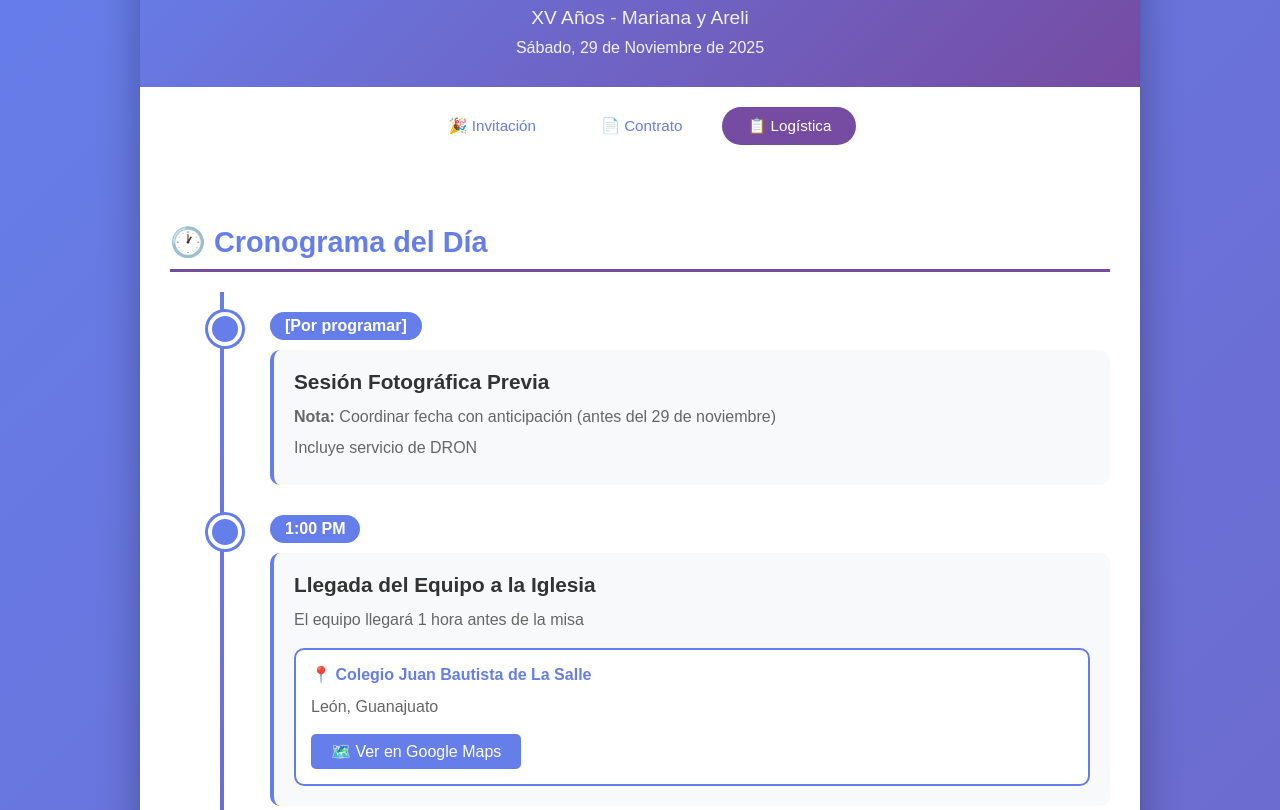
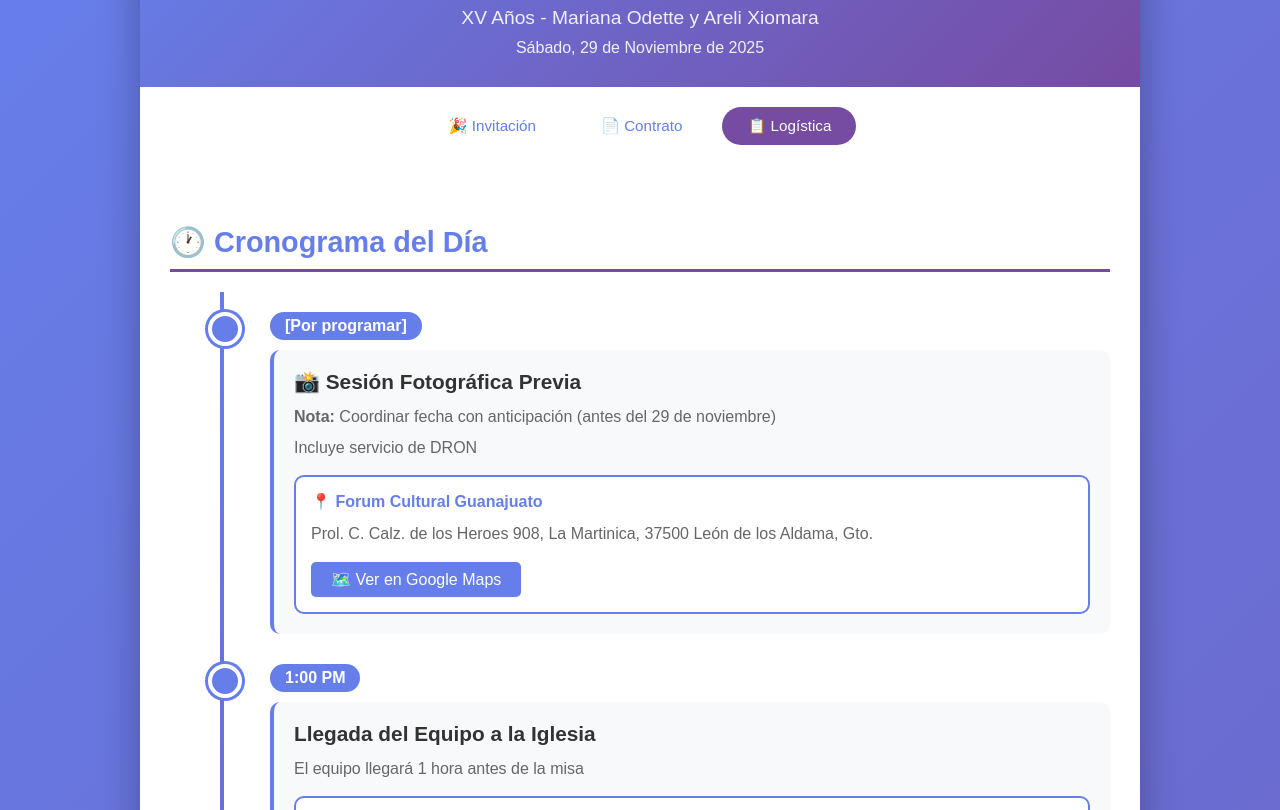
Before and after one commit to ArturoCruzArm/xv-anos-noviembre, a plain HTML site: page logistica.html in a window 1280 px wide. Shown: the part 100-910 px from the top of the page. Drawn offline with Linux system fonts and the light colour scheme.

Commit message:
Actualizar invitación y logística con ubicaciones completas
- Actualizados nombres completos en todos los archivos
- Agregada ubicación de sesión fotográfica: Forum Cultural Guanajuato
- Actualizada ubicación de la misa: Parroquia San Juan Bautista de la Salle con dirección completa
- Actualizada ubicación de la recepción: Quinta Palomares con dirección completa
- Agregados enlaces correctos de Google Maps para todas las ubicaciones

🤖 Generated with [Claude Code](https://claude.com/claude-code)

Co-Authored-By: Claude <noreply@anthropic.com>

```diff
--- a/logistica.html
+++ b/logistica.html
@@ -359,7 +359,7 @@
     <div class="logistics-container">
         <div class="header">
             <h1>📋 Logística del Evento</h1>
-            <p>XV Años - Mariana y Areli</p>
+            <p>XV Años - Mariana Odette y Areli Xiomara</p>
             <p style="font-size: 1em; margin-top: 10px;">Sábado, 29 de Noviembre de 2025</p>
         </div>
 
@@ -376,9 +376,14 @@
                     <div class="timeline-item">
                         <span class="time-badge">[Por programar]</span>
                         <div class="timeline-content">
-                            <h3>Sesión Fotográfica Previa</h3>
+                            <h3>📸 Sesión Fotográfica Previa</h3>
                             <p><strong>Nota:</strong> Coordinar fecha con anticipación (antes del 29 de noviembre)</p>
                             <p>Incluye servicio de DRON</p>
+                            <div class="location-card">
+                                <h4>📍 Forum Cultural Guanajuato</h4>
+                                <p>Prol. C. Calz. de los Heroes 908, La Martinica, 37500 León de los Aldama, Gto.</p>
+                                <a href="https://maps.app.goo.gl/sNnizA23xuZBSToM8" target="_blank">🗺️ Ver en Google Maps</a>
+                            </div>
                         </div>
                     </div>
 
@@ -388,9 +393,9 @@
                             <h3>Llegada del Equipo a la Iglesia</h3>
                             <p>El equipo llegará 1 hora antes de la misa</p>
                             <div class="location-card">
-                                <h4>📍 Colegio Juan Bautista de La Salle</h4>
-                                <p>León, Guanajuato</p>
-                                <a href="https://maps.app.goo.gl/YokCXS9b5mg" target="_blank">🗺️ Ver en Google Maps</a>
+                                <h4>📍 Parroquia San Juan Bautista de la Salle</h4>
+                                <p>Iztaccihuatl 2113, Piletas IV, 37316 León de los Aldama, Gto.</p>
+                                <a href="https://maps.app.goo.gl/5po8ixbnKtZt7njq6" target="_blank">🗺️ Ver en Google Maps</a>
                             </div>
                         </div>
                     </div>
@@ -400,7 +405,7 @@
                         <div class="timeline-content">
                             <h3>🙏 Ceremonia Religiosa</h3>
                             <p><strong>Duración aproximada:</strong> 45-60 minutos</p>
-                            <p><strong>Ubicación:</strong> Colegio Juan Bautista de La Salle</p>
+                            <p><strong>Ubicación:</strong> Parroquia San Juan Bautista de la Salle</p>
                         </div>
                     </div>
 
@@ -411,8 +416,8 @@
                             <p>El equipo se trasladará a Quinta Palomares</p>
                             <div class="location-card">
                                 <h4>📍 Quinta Palomares</h4>
-                                <p>Lagunillas, León, Gto.</p>
-                                <a href="https://maps.app.goo.gl/quintapalomares" target="_blank">🗺️ Ver en Google Maps</a>
+                                <p>San Felipe 122-Km 15.5, 37660 Lagunillas, Gto.</p>
+                                <a href="https://maps.app.goo.gl/Eu3RaPNd8S6jCDrq7" target="_blank">🗺️ Ver en Google Maps</a>
                             </div>
                         </div>
                     </div>
```
Also changed, not shown: index.html (+7 -7 lines).
